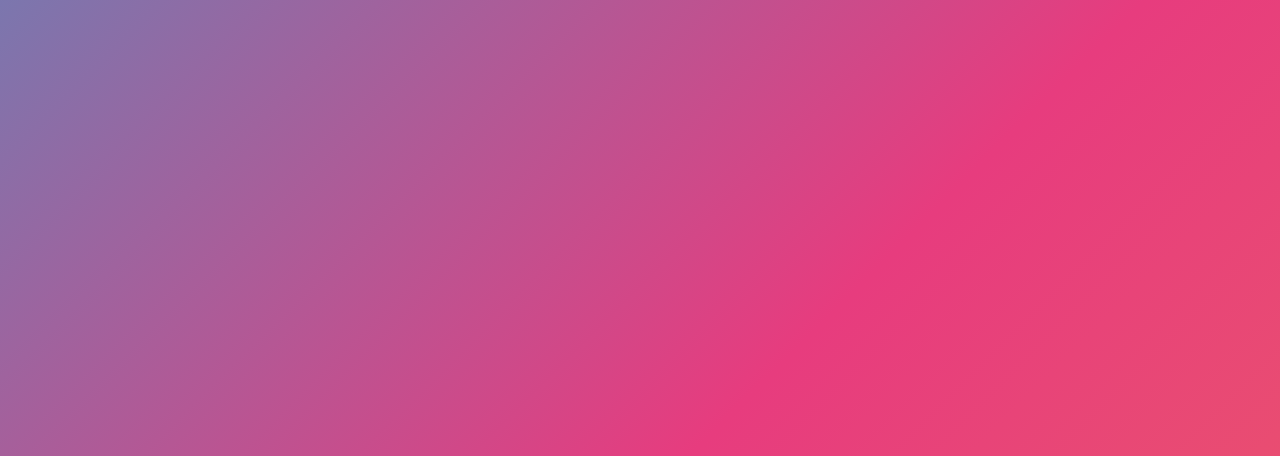
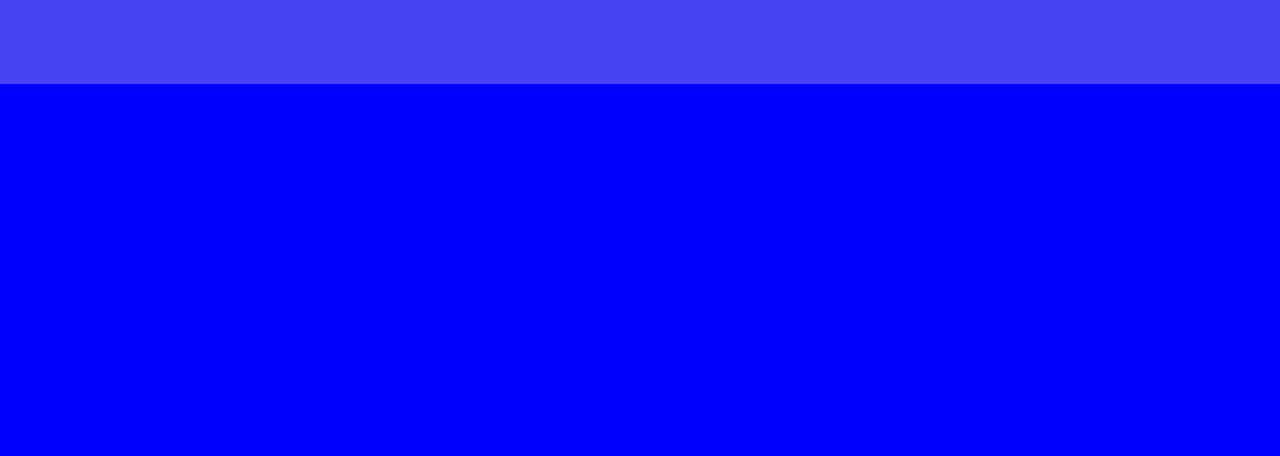
Before and after one commit to AleksCela/library, a plain HTML site: page index.html in a window 1280 px wide. Shown: the part 344-800 px from the top of the page. Drawn offline with Linux system fonts and the light colour scheme.

Commit message:
updated background and font size

```diff
--- a/style.css
+++ b/style.css
@@ -7,7 +7,7 @@
 html, body {
 	min-height: 100%;
 	background: #fff;
-    font-size: 1.4rem;
+    font-size: 1.8rem;
 }
 
 /* First row */
@@ -100,7 +100,7 @@ input {
 
 
 body {
-	background: linear-gradient(-45deg, #ee7752, #e73c7e, #23a6d5, #23d5ab ,#0906cf);
+	background: blue;
 	background-size: 400% 400%;
 	animation: gradient 15s ease infinite;
 	min-height: 100vh;
```
